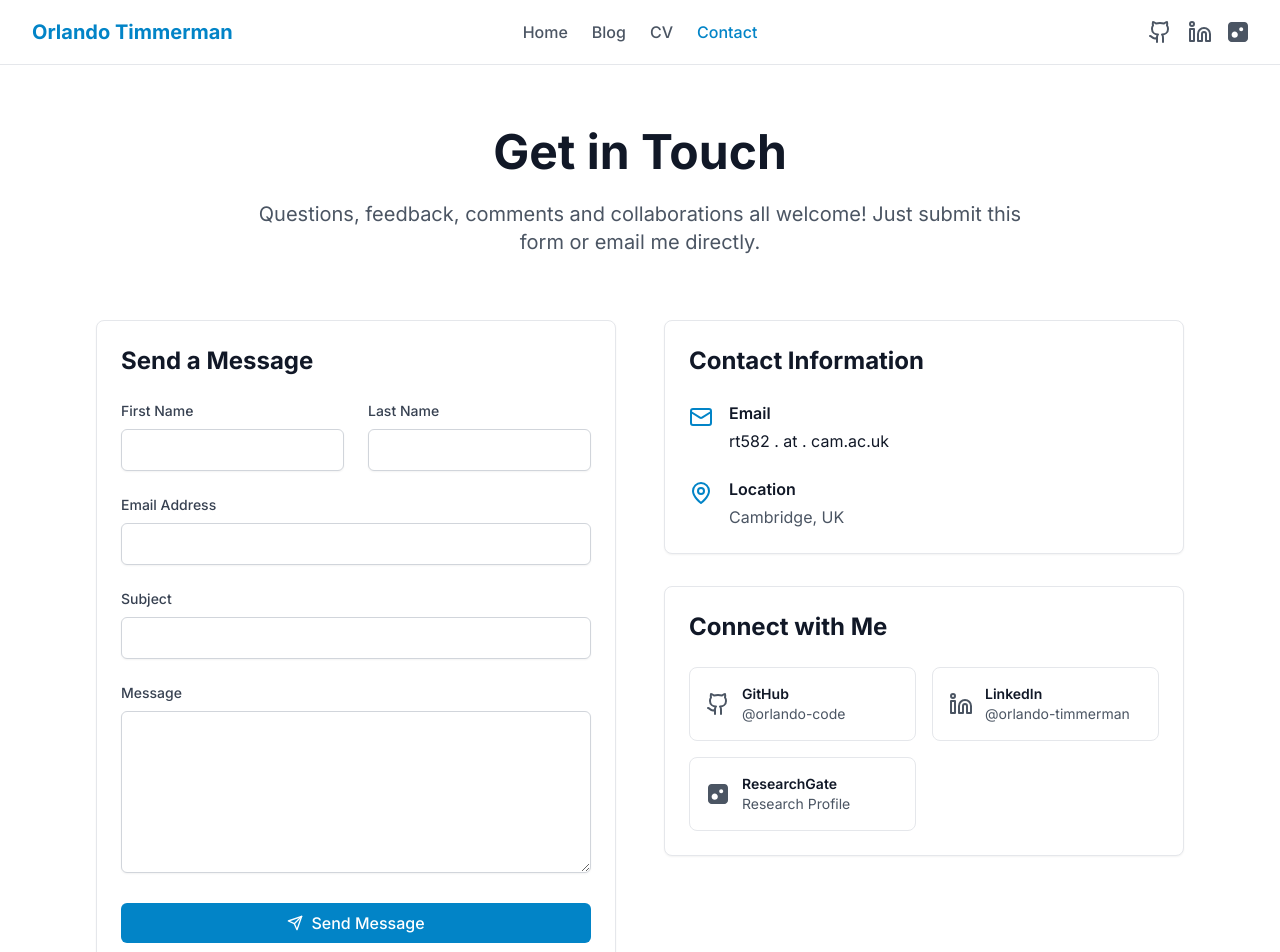
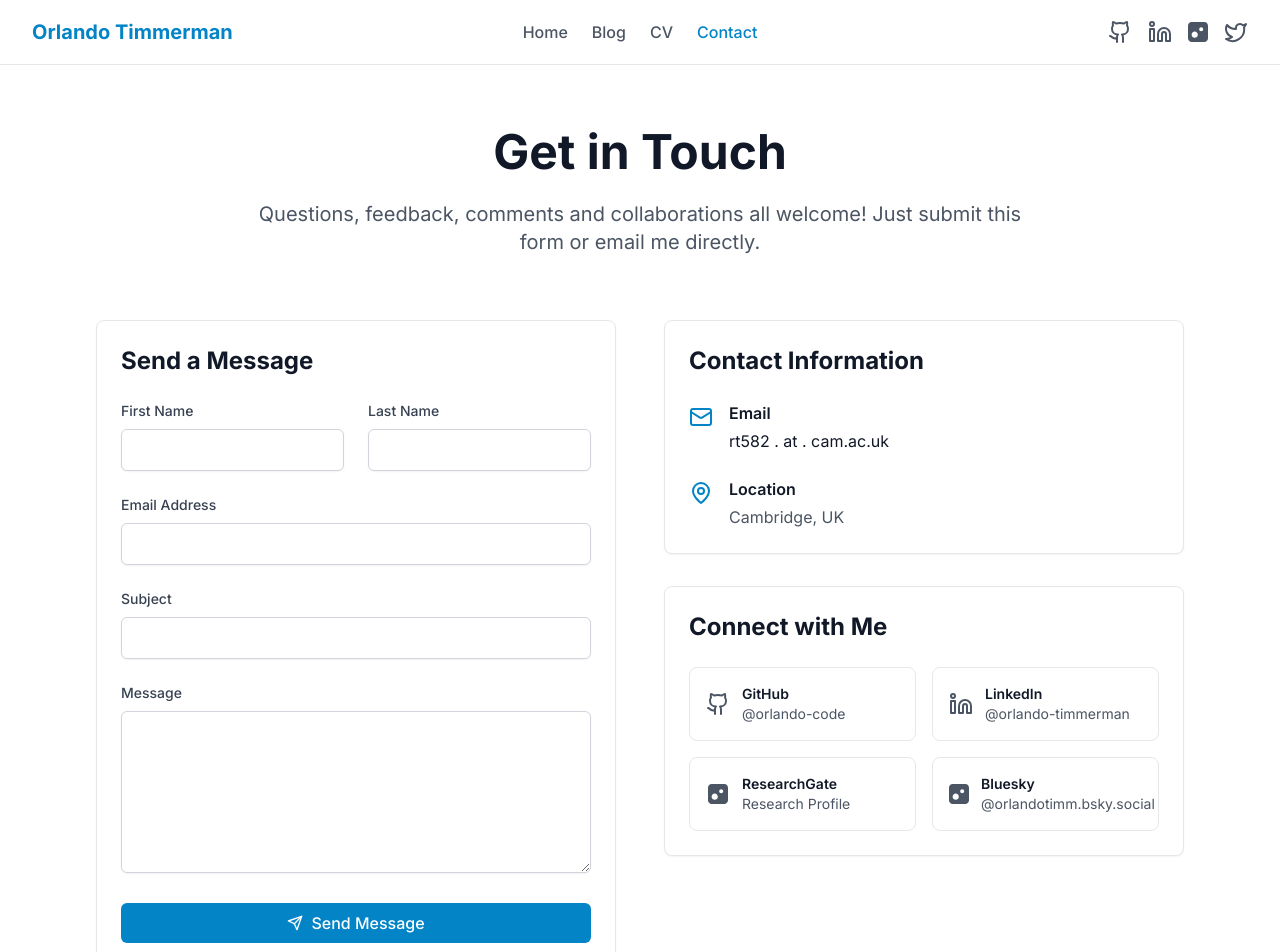
Before and after one commit to orlando-code/orlando-code.github.io, a Next.js app: page /contact in a window 1280 px wide. Shown: the top 952 px of the page. Built offline with nearby package versions, Linux system fonts and the light colour scheme.

Commit message:
added bluesky

```diff
--- a/app/components/Navigation.tsx
+++ b/app/components/Navigation.tsx
@@ -1,6 +1,6 @@
 'use client'
 
-import { Github, Linkedin, Menu, X } from 'lucide-react'
+import { Github, Linkedin, Menu, Twitter } from 'lucide-react'
 import Link from 'next/link'
 import { usePathname } from 'next/navigation'
 import { useState } from 'react'
@@ -24,6 +24,11 @@ const socialLinks = [
         <path d="M19.586 0H4.414C1.974 0 0 1.974 0 4.414v15.172C0 22.026 1.974 24 4.414 24h15.172C22.026 24 24 22.026 24 19.586V4.414C24 1.974 22.026 0 19.586 0zM8.064 18.953c-2.055 0-3.718-1.663-3.718-3.718s1.663-3.718 3.718-3.718 3.718 1.663 3.718 3.718-1.663 3.718-3.718 3.718zm7.781-7.781c-1.329 0-2.406-1.077-2.406-2.406s1.077-2.406 2.406-2.406 2.406 1.077 2.406 2.406-1.077 2.406-2.406 2.406z"/>
       </svg>
     ),
+  },
+  {
+    name: 'Bluesky',
+    url: 'https://bsky.app/profile/did:plc:bzgueshahib2een6fglnb7ap',
+    icon: Twitter,
   },
 ]
 
--- a/app/contact/page.tsx
+++ b/app/contact/page.tsx
@@ -168,6 +168,24 @@ export default function ContactPage() {
                   </div>
                 </a>
 
+
+                <a
+                  href="https://bsky.app/profile/did:plc:bzgueshahib2een6fglnb7ap"
+                  target="_blank"
+                  rel="noopener noreferrer"
+                  className="flex items-center p-4 border border-gray-200 rounded-lg hover:border-primary-300 hover:bg-primary-50 transition-colors duration-200"
+                >
+                  <div className="h-6 w-6 text-gray-600 mr-3 flex items-center justify-center">
+                    <svg className="w-5 h-5" viewBox="0 0 24 24" fill="currentColor">
+                      <path d="M19.586 0H4.414C1.974 0 0 1.974 0 4.414v15.172C0 22.026 1.974 24 4.414 24h15.172C22.026 24 24 22.026 24 19.586V4.414C24 1.974 22.026 0 19.586 0zM8.064 18.953c-2.055 0-3.718-1.663-3.718-3.718s1.663-3.718 3.718-3.718 3.718 1.663 3.718 3.718-1.663 3.718-3.718 3.718zm7.781-7.781c-1.329 0-2.406-1.077-2.406-2.406s1.077-2.406 2.406-2.406 2.406 1.077 2.406 2.406-1.077 2.406-2.406 2.406z"/>
+                    </svg>
+                  </div>
+                  <div>
+                    <h3 className="font-semibold text-gray-900 text-sm">Bluesky</h3>
+                    <p className="text-gray-600 text-sm">@orlandotimm.bsky.social</p>
+                  </div>
+                </a>
+
               </div>
             </div>
 
```
